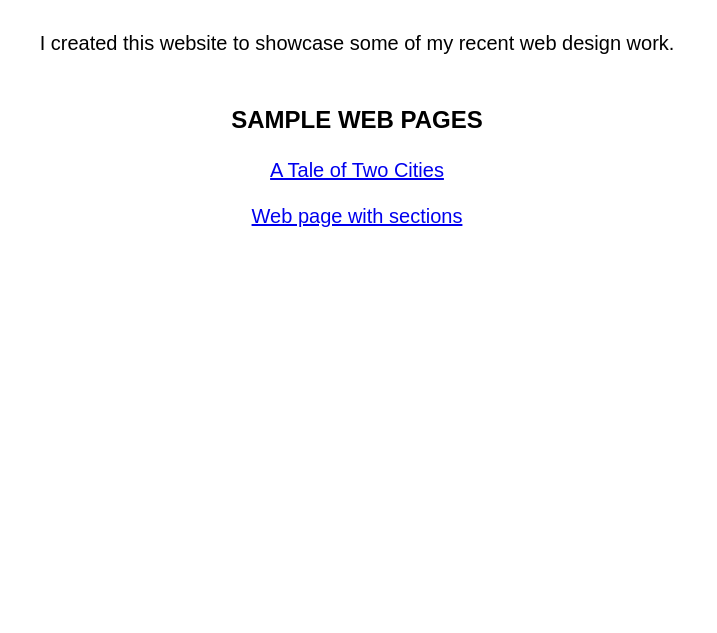
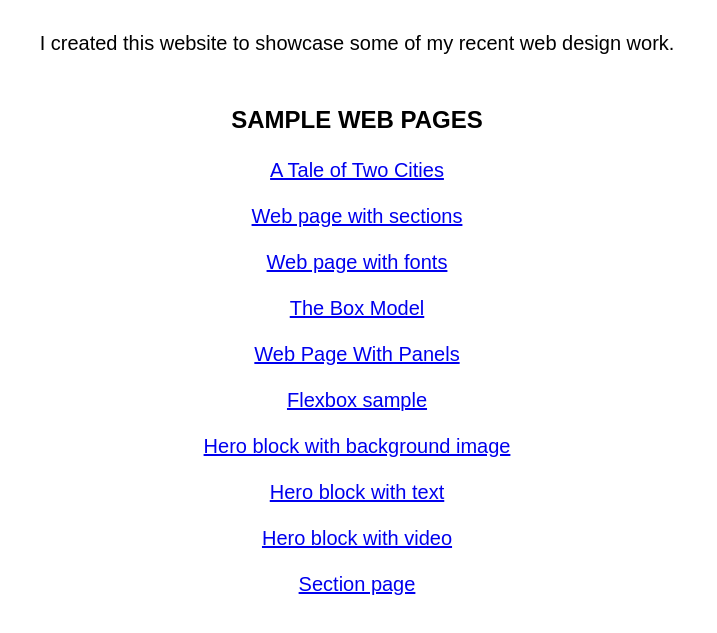
Before and after one commit to alexispinson/alexispinson.github.io, a plain HTML site: page index.html in a window 1280 px wide. Shown: the part 227-860 px from the top of the page, without its empty margins (283-1000 px from the left). Before the commit the page ends 800 px from the top, so only its background shows below. Drawn offline with Linux system fonts and the light colour scheme.

Commit message:
Add files via upload

```diff
--- a/index.html
+++ b/index.html
@@ -9,7 +9,20 @@
     <title>Alexis Pinson | Home Page</title>
     <meta name="description" content="Welcome to my website that showcases some of my digital creations.">
     <link rel="stylesheet" href="assets/css/global.css">
+
+    <script async src="https://www.googletagmanager.com/gtag/js?id=G-8L9E6STGCG"></script>
+    <script>
+        window.dataLayer = window.dataLayer || [];
+        function gtag(){dataLayer.push(arguments);}
+        gtag('js', new Date());
+
+        gtag('config', 'G-8L9E6STGCG');
+    </script>
+
 </head>
+
+<!-- Google tag (gtag.js) -->
+
 
 
 <body>
@@ -22,6 +35,14 @@
     <h3>Sample Web Pages</h3>
     <p><a href="exercises/page-1.html">A Tale of Two Cities</a></p>
     <p><a href="exercises/page-2.html">Web page with sections</a></p>
+    <p><a href="exercises/page-3.html">Web page with fonts</a></p>
+    <p><a href="exercises/page-4.html">The Box Model</a></p>
+    <p><a href="exercises/page-5.html">Web Page With Panels</a></p>
+    <p><a href="exercises/flexbox-sample.html">Flexbox sample</a></p>
+    <p><a href="exercises/hero-image.html">Hero block with background image</a></p>
+    <p><a href="exercises/hero-text.html">Hero block with text</a></p>
+    <p><a href="exercises/hero-video.html">Hero block with video</a></p>
+    <p><a href="exercises/dublin.html">Section page</a></p>
 </body>
 
 
```
